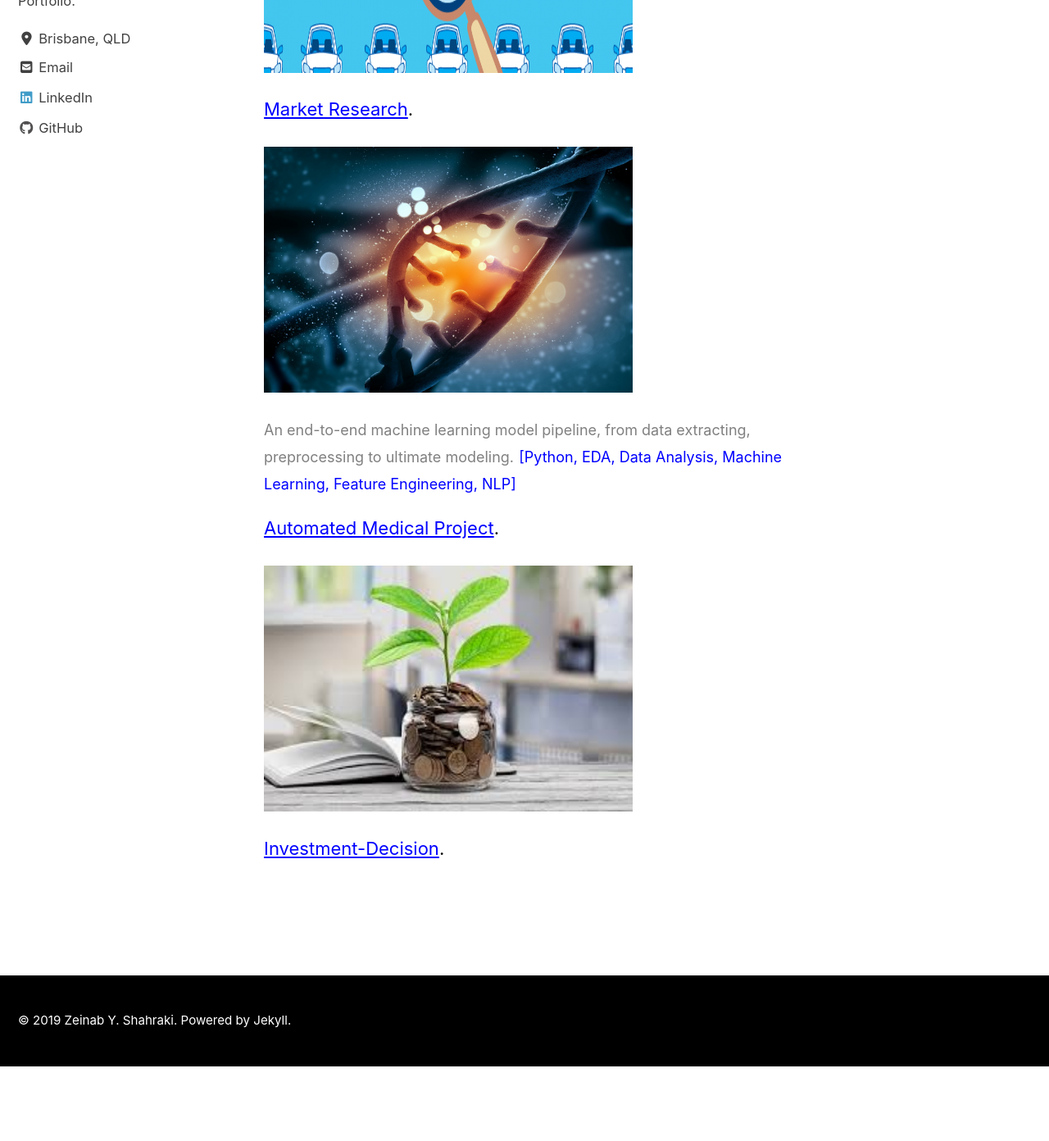
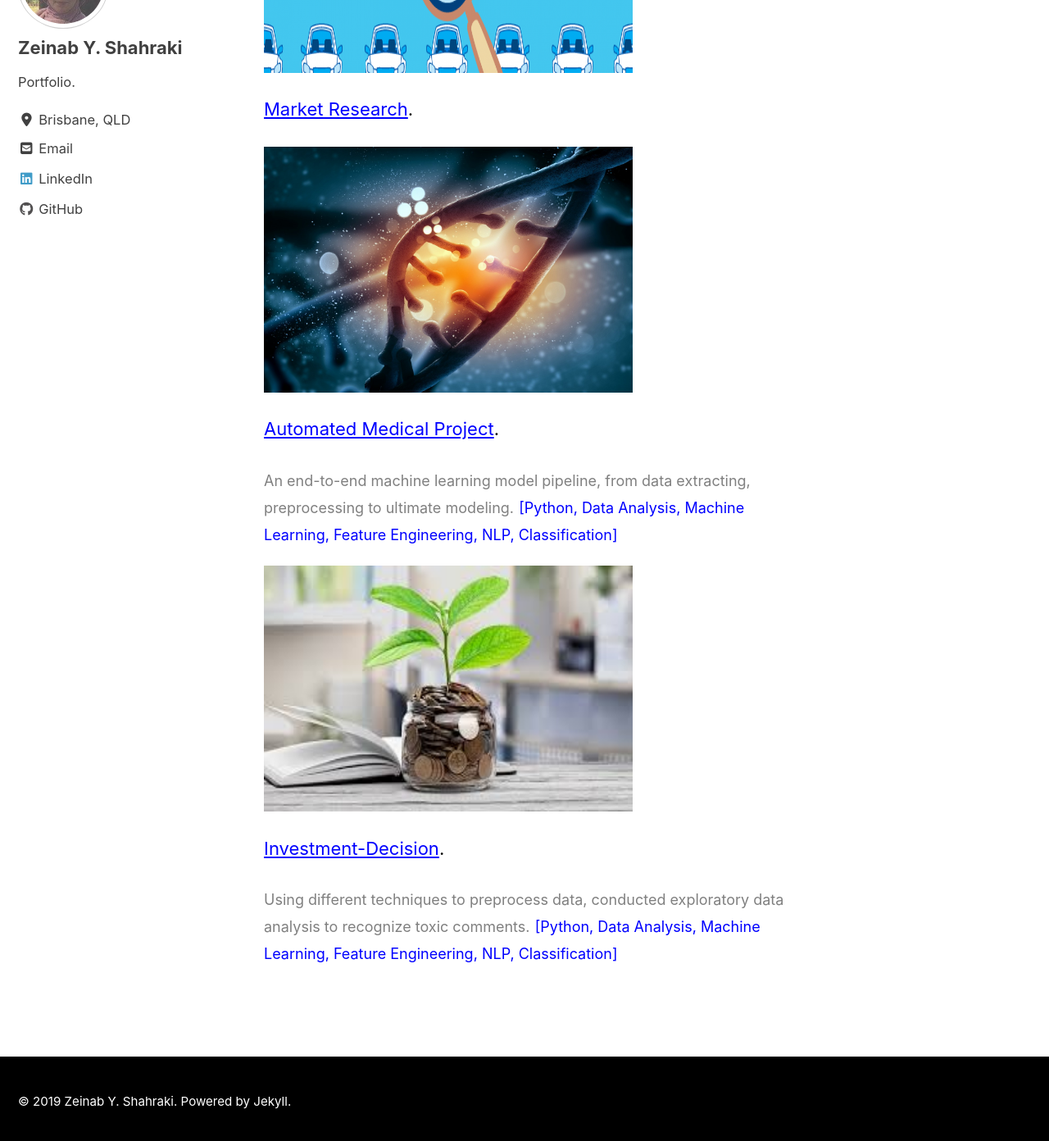
Before and after one commit to z1shahraki/z1shahraki.github.io, a Jekyll site: the page built from _pages/machinelearning.md, in a window 1280 px wide and 1400 px high, scrolled down 1474 px. Shown: the top 1392 px of the window at 82% size. Built offline with Jekyll 4.4.1, drawn with Linux system fonts in a browser that asks for light colours; cached includes are drawn as plain includes; nearby versions of some CDN libraries; before the commit the page ends 2775 px from its top, so only the background shows below that.

Commit message:
new gith

```diff
--- a/_pages/machinelearning.md
+++ b/_pages/machinelearning.md
@@ -19,16 +19,20 @@
 [Market Research](https://github.com/z1shahraki/Market-Research).
 
 
-<img src="{{ site.url }}{{ site.baseurl }}/images/genetic2.jpg" alt="Best Finance Decision" style="width:450px;height:300px;">
+<img src="{{ site.url }}{{ site.baseurl }}/images/genetic2.jpg" alt="Automated Medical Pro" style="width:450px;height:300px;">
+
+[Automated Medical Project](https://github.com/z1shahraki/Automated-Medical-Project).
 
 <font size = "4" color="gray">An end-to-end machine learning model pipeline, from data extracting, preprocessing to ultimate modeling.</font>
 
-<font size = "4" color="blue">[Python, EDA, Data Analysis, Machine Learning, Feature Engineering, NLP]</font>
-
-[Automated Medical Project](https://github.com/z1shahraki/Automated-Medical-Project).
+<font size = "4" color="blue">[Python, Data Analysis, Machine Learning, Feature Engineering, NLP, Classification]</font>
 
 
-<img src="{{ site.url }}{{ site.baseurl }}/images/inv-dec3.jpg" alt="Best Finance Decision" style="width:450px;height:300px;">
 
+<img src="{{ site.url }}{{ site.baseurl }}/images/inv-dec3.jpg" alt="Investment Decision" style="width:450px;height:300px;">
 
 [Investment-Decision](https://github.com/z1shahraki/Investment-Decision).
+
+<font size = "4" color="gray">Using different techniques to preprocess data, conducted exploratory data analysis to recognize toxic comments.</font>
+
+<font size = "4" color="blue">[Python, Data Analysis, Machine Learning, Feature Engineering, NLP, Classification]</font>
```
Also changed, not shown: _includes/read-time.html (deleted, +0 -15 lines).
